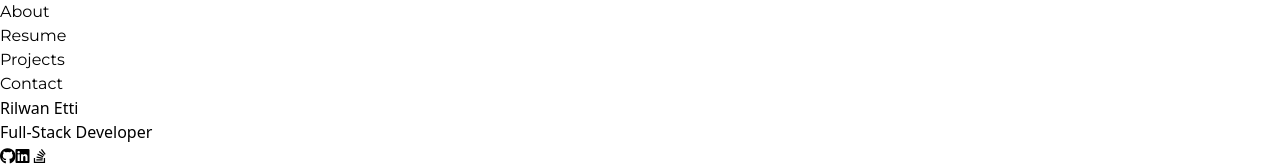
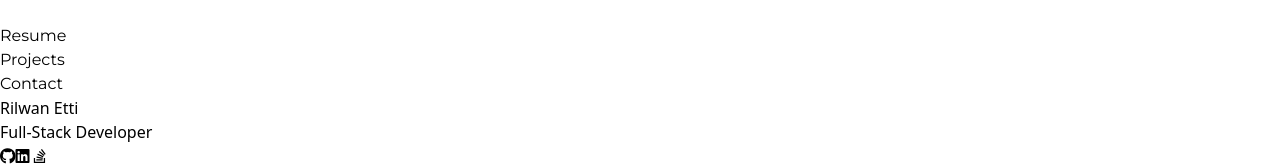
Before and after one commit to Rilwan0410/react-portfolio, a React (Vite) app: page / in a window 1280 px wide. Shown: the top 166 px of the page. Built offline with nearby package versions, Linux system fonts and the light colour scheme.

Commit message:
added intersection observer to added active class to current section of portfolio

```diff
--- a/package.json
+++ b/package.json
@@ -22,6 +22,7 @@
     "postcss": "^8.4.35",
     "react": "^18.2.0",
     "react-dom": "^18.2.0",
+    "react-router-dom": "^6.22.2",
     "tailwindcss": "^3.4.1"
   },
   "devDependencies": {
--- a/src/App.jsx
+++ b/src/App.jsx
@@ -1,4 +1,4 @@
-import React, { useState } from "react";
+import React, { useState, useEffect } from "react";
 import Header from "./components/Header";
 import Stacks from "./components/Stacks";
 import Resume from "./components/Resume";
@@ -11,11 +11,34 @@ import passwordGenerator from "./assets/project-imgs/password-generator.png";
 import HBOClone from "./assets/project-imgs/hboClone.jpeg";
 
 function App() {
+  const [activeNav, setActiveNav] = useState("about");
+
+  useEffect(() => {
+    const sections = document.querySelectorAll("[data-container]");
+
+    const observer = new IntersectionObserver(
+      (entries) => {
+        // console.log(entries);
+        entries.forEach((entry) => {
+          if (entry.isIntersecting) {
+            // console.log();
+            setActiveNav(entry.target.id);
+          }
+        });
+      },
+      { threshold:0.25}
+    );
+
+    sections.forEach((section) => {
+      observer.observe(section);
+    });
+  }, []);
+
   return (
     <>
       <section className="bg-[linear-gradient(90deg,#0f0c29,#302b63,#24243e)]  h-screen w-full grid place-items-center fixed overflow-scroll  ">
         <div className="text-center  rounded-xl items-center text-gray-100   ">
-          <Header />
+          <Header activeNav={activeNav} />
 
           <div className="content flex w-full justify-between mt-[150px] h-screen px-[100px]">
             <div className="h-[3960px]">
@@ -29,7 +52,10 @@ function App() {
                     <i className="fa-brands fa-github text-[2.1rem] text-gray-500 hover:text-white transition duration-500 cursor-pointer" />
                   </a>
                   <i className="fa-brands fa-linkedin text-[2.1rem] text-gray-500 hover:text-white transition duration-500 cursor-pointer" />
-                  <a href="https://stackoverflow.com/users/23524684/rilwan-etti" target="_blank">
+                  <a
+                    href="https://stackoverflow.com/users/23524684/rilwan-etti"
+                    target="_blank"
+                  >
                     {" "}
                     <i className="fa-brands fa-stack-overflow text-[2.1rem] text-gray-500 hover:text-white transition duration-500 cursor-pointer" />
                   </a>
@@ -39,6 +65,7 @@ function App() {
 
             <div className="right-side w-1/2 flex flex-col ">
               <div
+                data-container
                 className="right-content  text-left  text-[1.1rem] text-[rgba(255,255,255,0.65)] font-montserrat leading-[2rem]  font-[300]"
                 id="about"
               >
@@ -64,6 +91,7 @@ function App() {
               <Resume />
 
               <section
+                data-container
                 className="projects flex flex-col mt-[300px] gap-[50px] font-montserrat"
                 id="projects"
               >
--- a/src/assets/index.css
+++ b/src/assets/index.css
@@ -18,3 +18,10 @@
 .font-poppins {
   font-family: poppins;
 }
+
+.active{
+  font-weight:600;
+  color:white;
+  transition: 0.3s ease-in-out;
+  transform:translateY(-3px)
+}
--- a/src/components/Contact.jsx
+++ b/src/components/Contact.jsx
@@ -48,6 +48,7 @@ export default function Contact() {
         Contact
       </h1>
       <form
+      data-container
         ref={form}
         onSubmit={sendEmail}
         className="font-montserrat  flex flex-col gap-[60px] "
--- a/src/components/Header.jsx
+++ b/src/components/Header.jsx
@@ -1,19 +1,40 @@
-import React from 'react'
+import React from "react";
 
-export default function Header() {
+export default function Header({ activeNav }) {
+  console.log(activeNav);
   return (
-<nav className=' ml-[95px] fixed z-10'>
+    <nav className=" ml-[95px] fixed z-10">
       <ul className="flex gap-[30px] p-[20px] pt-[40px] justify-end  text-[rgba(255,255,255,0.6)] font-montserrat">
-        <a href="#about">
+        <a
+          href="#about"
+          className={`uppercase text-[0.84rem] tracking-[1.5px] ${
+            activeNav == "about" ? "active" : ""
+          }`}
+        >
           <li>About</li>
         </a>
-        <a href="#resume">
+        <a
+          href="#resume"
+          className={`uppercase text-[0.84rem] tracking-[1.5px] ${
+            activeNav == "resume" ? "active" : ""
+          }`}
+        >
           <li>Resume</li>
         </a>
-        <a href="#projects">
+        <a
+          href="#projects"
+          className={`uppercase text-[0.84rem] tracking-[1.5px] ${
+            activeNav == "projects" ? "active" : ""
+          }`}
+        >
           <li>Projects</li>
         </a>
-        <a href="#contact">
+        <a
+          href="#contact"
+          className={`uppercase text-[0.84rem] tracking-[1.5px] ${
+            activeNav == "contact" ? "active" : ""
+          }`}
+        >
           <li>Contact</li>
         </a>
 
@@ -22,5 +43,5 @@ export default function Header() {
         </a>
       </ul>
     </nav>
-  )
+  );
 }
--- a/src/components/Resume.jsx
+++ b/src/components/Resume.jsx
@@ -2,7 +2,11 @@ import React from "react";
 
 export default function Resume() {
   return (
-    <div className="resume mt-[230px] flex flex-col gap-[60px]" id="resume">
+    <div
+      className="resume mt-[230px] flex flex-col gap-[60px]"
+      id="resume"
+      data-container
+    >
       <div className="card flex justify-start gap-[25px] font-montserrat  ">
         {/* bg-[rgba(0,0,0,0.1)] rounded-md p-[30px] */}
 
```
Also changed, not shown: 1 other file (tests, documents, lock files or other folders). Lines whose indentation alone changed are shown as unchanged.
